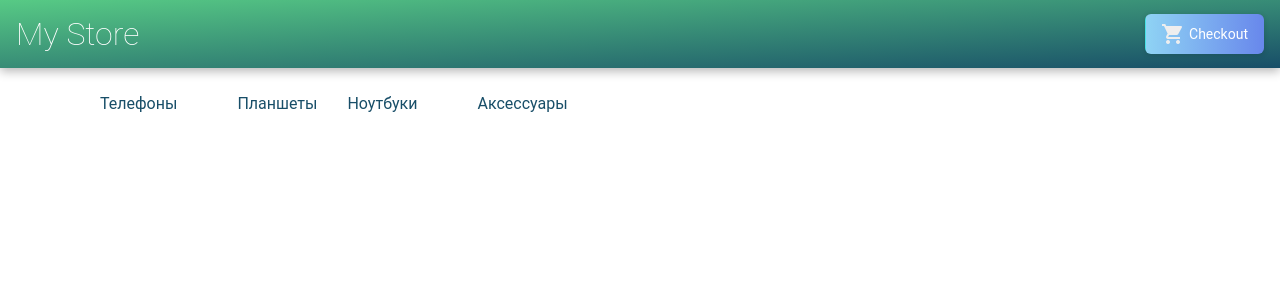
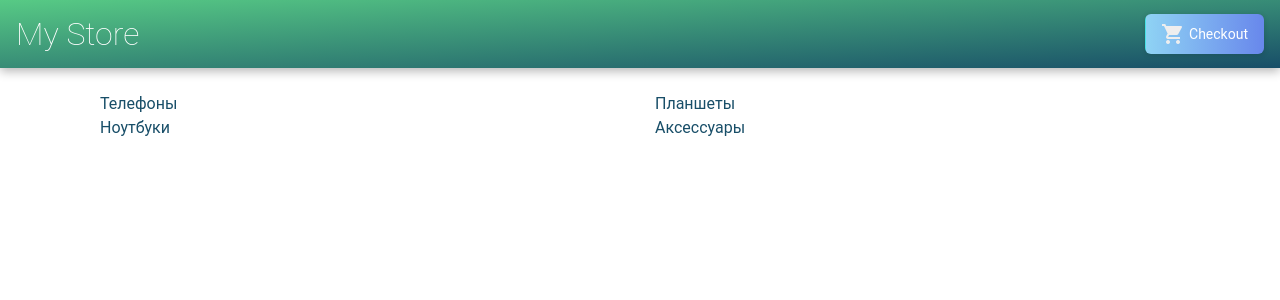
Before and after one commit to ArtemKozak/angular-devel, an Angular app: page / in a window 1280 px wide. Shown: the top 300 px of the page. Built offline with nearby package versions, Linux system fonts and the light colour scheme.

Commit message:
2 files modified

```diff
--- a/src/app/catalog-categories/catalog-categories.component.css
+++ b/src/app/catalog-categories/catalog-categories.component.css
@@ -0,0 +1,3 @@
+.row {
+  width: 100%;
+}
--- a/src/app/catalog-categories/catalog-categories.component.html
+++ b/src/app/catalog-categories/catalog-categories.component.html
@@ -1,24 +1,28 @@
 <div class="container-fluid">
   <div class="container">
     <div class="row">
-      <div class="col">
+      <div class="col-6">
         <div class="container-fluid">
           <a [routerLink]="['/phones']">Телефоны</a>
         </div>
       </div>
-      <div class="col">
+      <div class="col-6">
         <div class="container-fluid">
           <a [routerLink]="['/']">Планшеты</a>
         </div>
       </div>
     </div>
+  </div>
+</div>
+<div class="container-fluid">
+  <div class="container">
     <div class="row">
-      <div class="col">
+      <div class="col-6">
         <div class="container-fluid">
           <a [routerLink]="['/']">Ноутбуки</a>
         </div>
       </div>
-      <div class="col">
+      <div class="col-6">
         <div class="container-fluid">
           <a [routerLink]="['/']">Аксессуары</a>
         </div>
```
